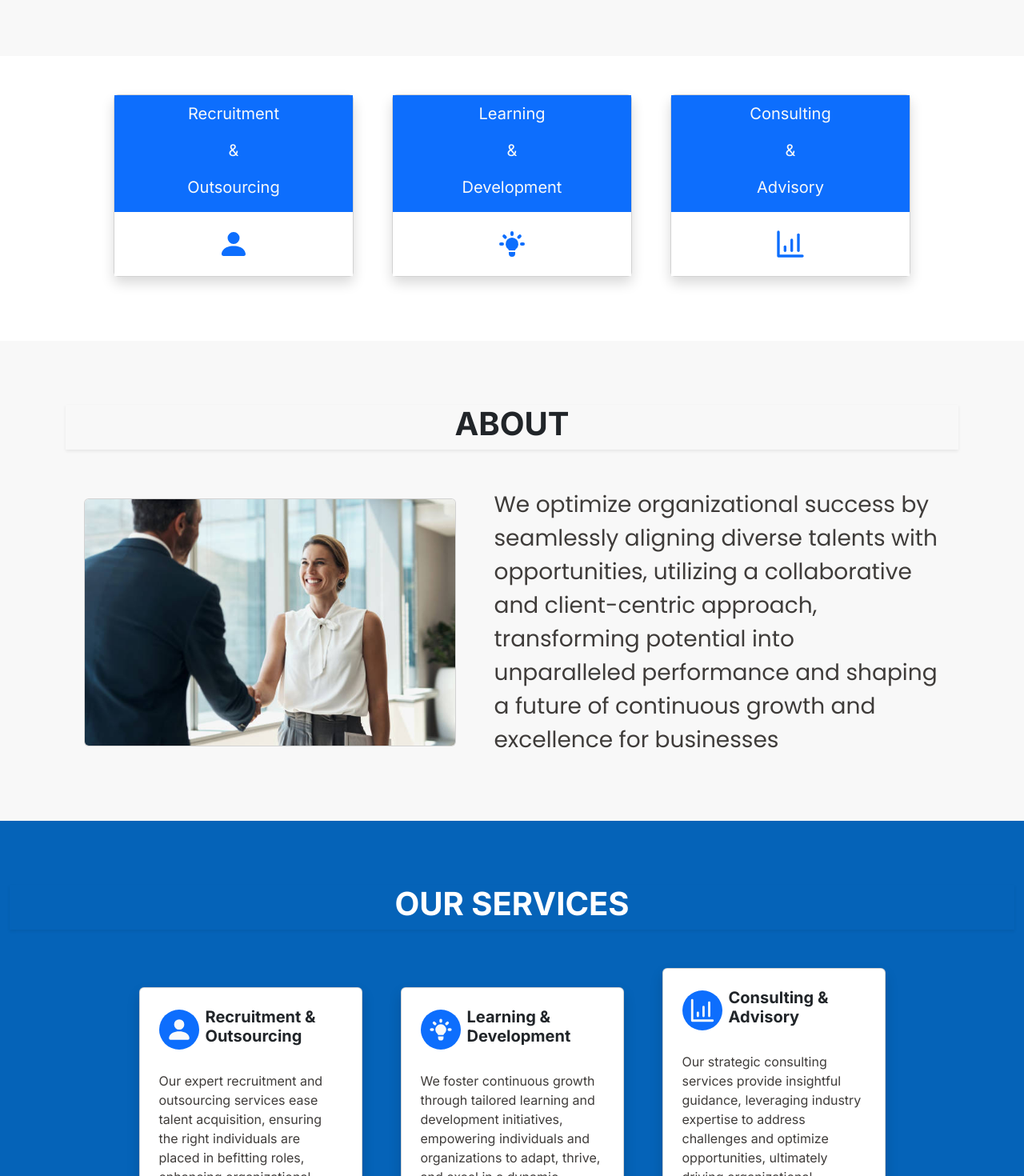
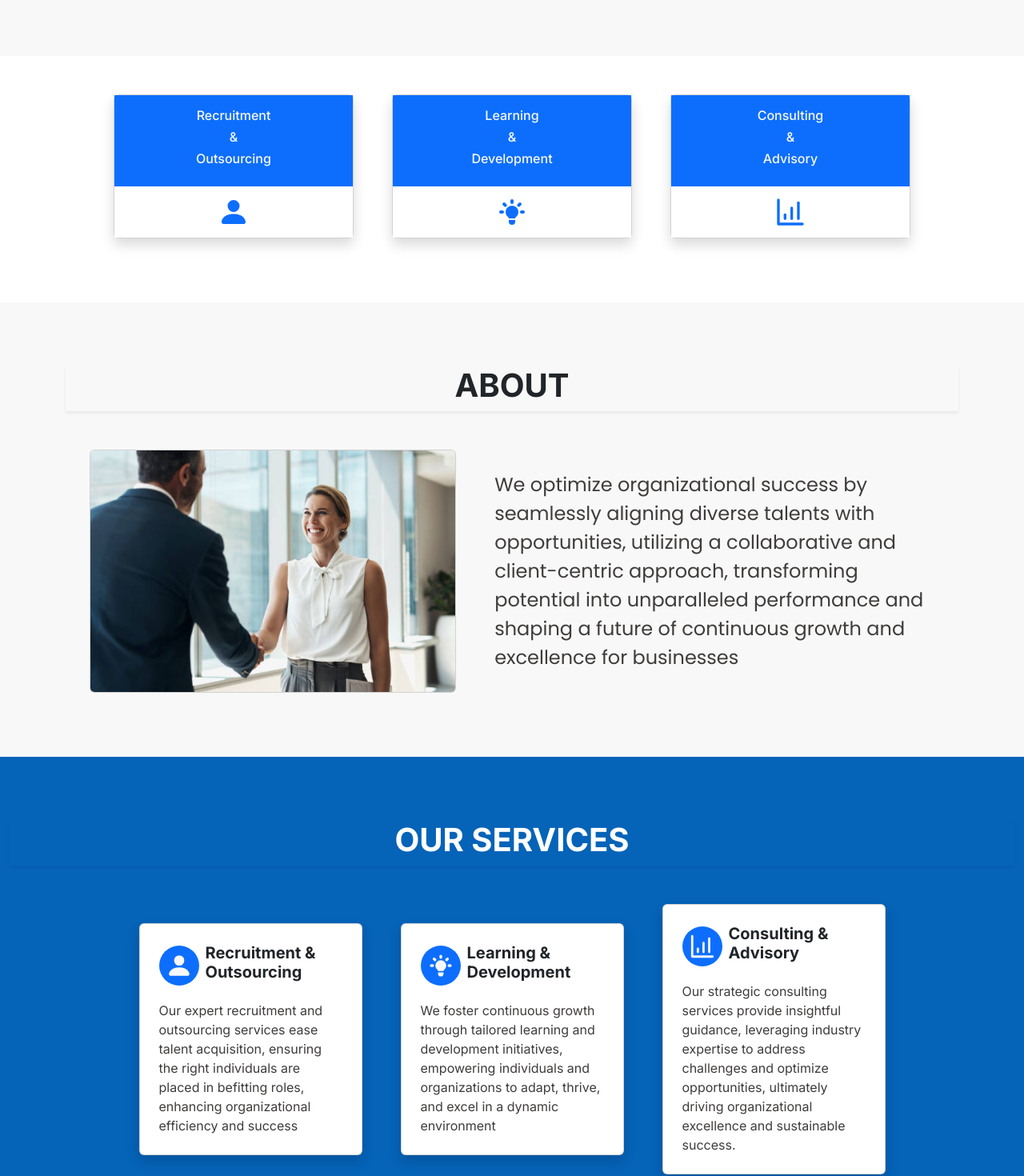
Before and after one commit to Jerryemmanuel01/Talent-Forge, a React (Vite) app: page / in a window 1280 px wide. Shown: the part 740-2210 px from the top of the page at 80% size. Built offline with nearby package versions, Linux system fonts and the light colour scheme.

Commit message:
first total refactor

```diff
--- a/src/home/About.jsx
+++ b/src/home/About.jsx
@@ -11,14 +11,14 @@ const About = () => {
 
         {/* About body */}
 
-        <div className="d-flex flex-column flex-wrap flex-md-row justify-content-center align-items-center mt-5 gap-5">
+        <div className="d-flex flex-column px-2 flex-wrap flex-md-row justify-content-center align-items-center mt-5 gap-5">
           {/* about image */}
           <div className="col-lg-5 col-12">
             <img src={AboutImg} alt="" className="about--img card" />
           </div>
 
           {/* about text */}
-          <div className="col-lg-6 col-12 fs-3 about--txt">
+          <div className="col-lg-6 col-12 fs-4 about--txt">
             We optimize organizational success by seamlessly aligning diverse
             talents with opportunities, utilizing a collaborative and
             client-centric approach, transforming potential into unparalleled
--- a/src/home/Customer.jsx
+++ b/src/home/Customer.jsx
@@ -10,43 +10,43 @@ const Customer = () => {
         <div className="head--sec d-flex justify-content-center shadow-sm">
           <h1 className="fw-bold head-txt fs-1">OUR CUSTOMER</h1>
         </div>
-        <div className="d-flex flex-column flex-wrap flex-md-row flex-md-row-reverse justify-content-center align-items-center mt-5 gap-5">
+        <div className="d-flex flex-column flex-wrap px-2 flex-md-row flex-md-row-reverse justify-content-center align-items-center mt-5 gap-5">
           {/* about image */}
           <div className="col-lg-5 col-12">
             <img src={AboutImg} alt="" className="about--img card" />
           </div>
 
           {/* about text */}
-          <div className="col-lg-6 col-12 fs-3 fw-bold about--txt">
+          <div className="col-lg-6 col-12 fs-5 about--txt">
             <div className="mb-3">
               <p className="target d-flex align-items-center">
-                <FaDotCircle className="me-2 text-primary fs-5" />
+                <FaDotCircle className="me-2 text-primary fs-6" />
                 Organizations of All Sizes
               </p>
             </div>
             <div className="mb-3">
-              <h3 className="target d-flex align-items-center">
-                <FaDotCircle className="me-2 text-primary fs-5" />
+              <p className="target d-flex align-items-center">
+                <FaDotCircle className="me-2 text-primary fs-6" />
                 Startups
-              </h3>
+              </p>
             </div>
             <div className="mb-3">
-              <h3 className="target d-flex align-items-center">
-                <FaDotCircle className="me-2 text-primary fs-5" />
+              <p className="target d-flex align-items-center">
+                <FaDotCircle className="me-2 text-primary fs-6" />
                 Individual Professionals
-              </h3>
+              </p>
             </div>
             <div className="mb-3">
-              <h3 className="target d-flex align-items-center">
-                <FaDotCircle className="me-2 text-primary fs-5" />
+              <p className="target d-flex align-items-center">
+                <FaDotCircle className="me-2 text-primary fs-6" />
                 Learning and Development Seekers
-              </h3>
+              </p>
             </div>
             <div className="mb-3">
-              <h3 className="target d-flex align-items-center">
-                <FaDotCircle className="me-2 text-primary fs-5 h5 fs-sm-6" />
+              <p className="target d-flex align-items-center">
+                <FaDotCircle className="me-2 text-primary fs-6" />
                 Companies Expanding Globally
-              </h3>
+              </p>
             </div>
           </div>
         </div>
--- a/src/home/Home.jsx
+++ b/src/home/Home.jsx
@@ -20,7 +20,7 @@ const Home = () => {
               capital, specializing in recruitment, outsourcing, learning and
               development, and consulting services.
             </p>
-            <button className="get-in-touch mt-4 p-4 btn btn-primary py-2">
+            <button className="get-in-touch mt-2 p-4 btn btn-primary py-2">
               Get in touch
             </button>
           </div>
--- a/src/home/Intro.jsx
+++ b/src/home/Intro.jsx
@@ -10,10 +10,10 @@ const Intro = () => {
       <div className="d-flex flex-column flex-wrap flex-md-row align-items-center justify-content-center gap-5 container">
         <div style={{ width: 300 }}>
           <div className="card shadow">
-            <div className=" fs-5 text-light pt-2 bg-primary d-flex flex-column align-items-center justify-content-center">
-              <p>Recruitment</p>
-              <p>&</p>
-              <p>Outsourcing</p>
+            <div className="py-3 text-light bg-primary d-flex flex-column align-items-center justify-content-center">
+              <h6>Recruitment</h6>
+              <h6>&</h6>
+              <h6>Outsourcing</h6>
             </div>
             <div className=" fs-5 intro-icon-div bg-white d-flex flex-column align-items-center justify-content-center">
               <BsPersonFill className="fs-1 text-primary" />
@@ -22,10 +22,10 @@ const Intro = () => {
         </div>
         <div style={{ width: 300 }}>
           <div className="card shadow col-md-12">
-            <div className=" fs-5 text-light pt-2 bg-primary d-flex flex-column align-items-center justify-content-center">
-              <p>Learning</p>
-              <p>&</p>
-              <p>Development</p>
+            <div className="py-3 text-light bg-primary d-flex flex-column align-items-center justify-content-center">
+              <h6>Learning</h6>
+              <h6>&</h6>
+              <h6>Development</h6>
             </div>
             <div className=" fs-5 intro-icon-div bg-white d-flex flex-column align-items-center justify-content-center">
               <HiLightBulb className="fs-1 text-primary" />
@@ -34,10 +34,10 @@ const Intro = () => {
         </div>
         <div style={{ width: 300 }}>
           <div className="card shadow">
-            <div className=" fs-5 text-light pt-2 bg-primary d-flex flex-column align-items-center justify-content-center">
-              <p>Consulting</p>
-              <p>&</p>
-              <p>Advisory</p>
+            <div className="py-3 text-light bg-primary d-flex flex-column align-items-center justify-content-center">
+              <h6>Consulting</h6>
+              <h6>&</h6>
+              <h6>Advisory</h6>
             </div>
             <div className=" fs-5 intro-icon-div bg-white d-flex flex-column align-items-center justify-content-center">
               <LuBarChart4 className="fs-1 text-primary" />
--- a/src/home/Services.jsx
+++ b/src/home/Services.jsx
@@ -14,17 +14,17 @@ const Services = () => {
 
         {/* services body */}
         <div className="d-flex flex-column flex-wrap flex-md-row justify-content-center align-items-center gap-5 container mt-5">
-          <div className="col-12 col-md-9 col-lg-4 col-xl-3">
+          <div className="col-12 text-center text-md-start col-md-9 col-lg-4 col-xl-3">
             <div className="card shadow">
               <div className=" fs-5 service--card p-4 d-flex flex-column align-items-center justify-content-center">
-                <div className="service-body-head d-flex align-items-center gap-2 w-100">
+                <div className="service-body-head d-flex align-items-center justify-content-center justify-content-sm-start gap-2 w-100">
                   <div className="icon--div p-2 rounded-circle bg-primary d-flex justify-content-center align-items-center">
                     <BsPersonFill className="fs-1  text-light" />
                   </div>
 
                   <h5 className="fw-bold">Recruitment & Outsourcing</h5>
                 </div>
-                <div className="service-body-main fs-6 mt-4">
+                <div className="service-body-main fs-6 mt-3">
                   Our expert recruitment and outsourcing services ease talent
                   acquisition, ensuring the right individuals are placed in
                   befitting roles, enhancing organizational efficiency and
@@ -33,17 +33,17 @@ const Services = () => {
               </div>
             </div>
           </div>
-          <div className="col-12 col-md-9 col-lg-4 col-xl-3">
+          <div className="col-12 text-center text-md-start col-md-9 col-lg-4 col-xl-3">
             <div className="card shadow">
               <div className=" fs-5 service--card p-4 d-flex flex-column align-items-center justify-content-center">
-                <div className="service-body-head d-flex align-items-center gap-2 w-100">
+                <div className="service-body-head d-flex align-items-center gap-2 w-100 justify-content-center justify-content-sm-start">
                   <div className="icon--div p-2 rounded-circle bg-primary d-flex justify-content-center align-items-center">
                     <HiLightBulb className="fs-1  text-light" />
                   </div>
 
                   <h5 className="fw-bold">Learning & Development</h5>
                 </div>
-                <div className="service-body-main fs-6 mt-4">
+                <div className="service-body-main fs-6 mt-3">
                   We foster continuous growth through tailored learning and
                   development initiatives, empowering individuals and
                   organizations to adapt, thrive, and excel in a dynamic
@@ -52,17 +52,17 @@ const Services = () => {
               </div>
             </div>
           </div>
-          <div className="col-12 col-md-9 col-lg-4 col-xl-3">
+          <div className="col-12 text-center text-md-start col-md-9 col-lg-4 col-xl-3">
             <div className="card shadow">
               <div className=" fs-5 service--card p-4 d-flex flex-column align-items-center justify-content-center">
-                <div className="service-body-head d-flex align-items-center gap-2 w-100">
+                <div className="service-body-head d-flex align-items-center gap-2 w-100 justify-content-center justify-content-sm-start">
                   <div className="icon--div p-2 rounded-circle bg-primary d-flex justify-content-center align-items-center">
                     <LuBarChart4 className="fs-1  text-light" />
                   </div>
 
                   <h5 className="fw-bold">Consulting & Advisory</h5>
                 </div>
-                <div className="service-body-main fs-6 mt-4">
+                <div className="service-body-main fs-6 mt-3">
                   Our strategic consulting services provide insightful guidance,
                   leveraging industry expertise to address challenges and
                   optimize opportunities, ultimately driving organizational
--- a/src/index.css
+++ b/src/index.css
@@ -51,6 +51,7 @@
 
   @media only screen and (max-width: 640px) {
     font-size: 40px;
+    margin-top: 0px;
   }
 }
 .hero--sub-text{
@@ -66,7 +67,7 @@
   color: #847a75;
 }
 .get-in-touch{
-  font-size: 18px !important;
+  /* font-size: 18px !important; */
   transition: 0.9s ease;
 }
 .get-in-touch:hover{
@@ -78,7 +79,7 @@
 /* into section */
 
 .intro-icon-div{
-  height: 5rem;
+  height: 4rem;
   font-size: 50px;
 }
 
```
